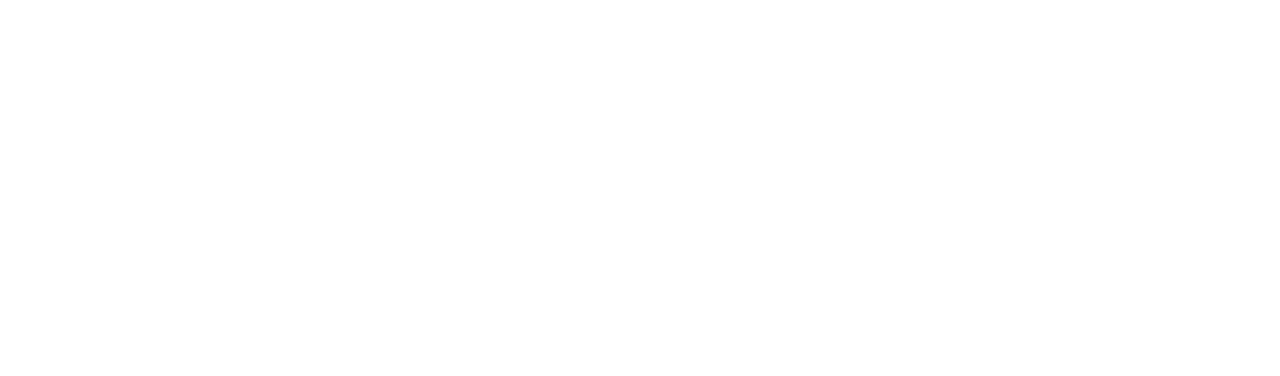
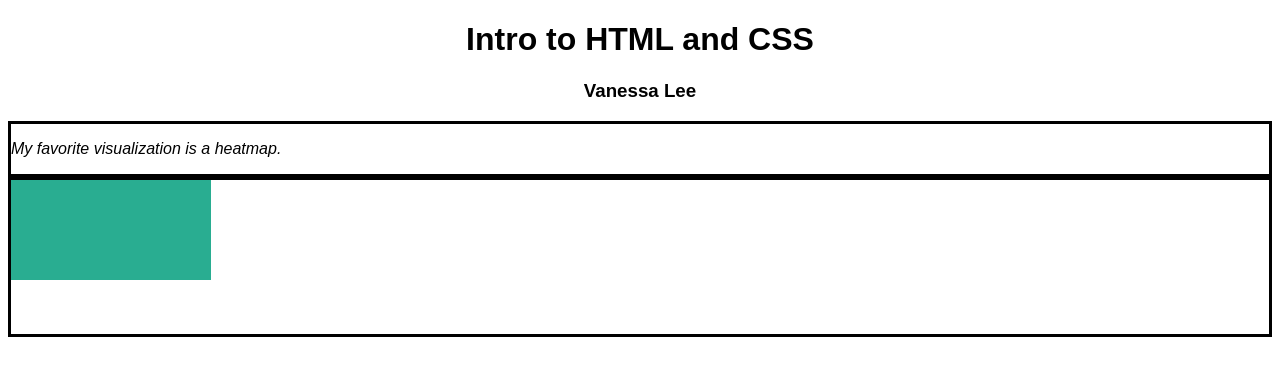
Before and after one commit to DS4200-S22/ic-04-vanessaxlee, a plain HTML site: page index.html in a window 1280 px wide. Drawn offline with Linux system fonts and the light colour scheme.

Commit message:
Updated index.html and added style.css

```diff
--- a/index.html
+++ b/index.html
@@ -3,11 +3,21 @@
 
 <head>
     <meta charset=utf-8/>
+    <title>ic-04</title>
+    <link rel="stylesheet" href="style.css">
 </head>
 
 
 <body>
 
+    <h1>Intro to HTML and CSS</h1>
+    <h3>Vanessa Lee</h3>
+    <div id="div1" class="container">
+        <p id="p1" class="italic">My favorite visualization is a heatmap.</p>
+    </div>
+    <div id="div2" class="container">
+        <svg><rect width=200 height=100 style="fill:rgb(41, 173, 145)"></rect></svg>
+    </div>
 
 </body>
 
--- /dev/null
+++ b/style.css
@@ -0,0 +1,19 @@
+body {
+  font-family: Arial;
+}
+
+h1 {
+  text-align: center;
+}
+
+h3 {
+  text-align: center;
+}
+
+.container {
+  border-style: solid;
+}
+
+.italic {
+  font-style: italic;
+}
```
